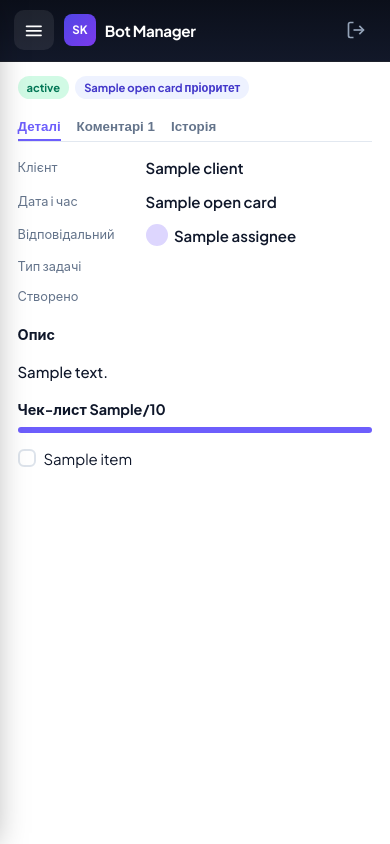
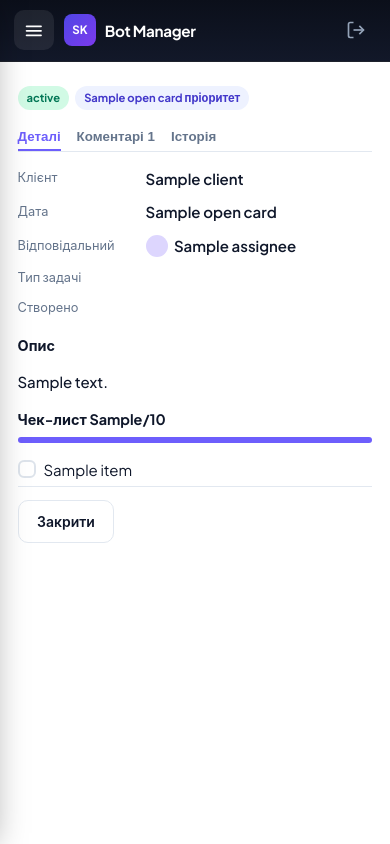
Before and after one commit to Undrey-ua/SK_Bot_Manager, a Python web app: template web/templates/tasks.html in a window 390 px wide. Run offline with Jinja, Linux system fonts and the light colour scheme; the template is opened without the code that fills it: most values are stand-ins (such as "Sample title", 1, 10 or a date in 2020).

Commit message:
Зробити вихід з картки задачі явним і прибрати вибір часу, щоб на мобільному не плутати закриття зі скасуванням.
Co-authored-by: Cursor <cursoragent@cursor.com>

```diff
--- a/web/static/tasks.css
+++ b/web/static/tasks.css
@@ -519,6 +519,12 @@
   display: flex;
   gap: 0.6rem;
   align-items: flex-start;
+  justify-content: space-between;
+}
+
+.tm-drawer__heading {
+  min-width: 0;
+  flex: 1;
 }
 
 .tm-drawer__heading h2 {
@@ -529,15 +535,8 @@
 
 .tm-drawer__id { color: var(--muted); font-size: 0.8rem; }
 
-.tm-drawer__back {
-  display: none;
-  width: 32px;
-  height: 32px;
-  border-radius: 999px;
-  background: #f1f5f9;
-  align-items: center;
-  justify-content: center;
-  color: inherit;
+.tm-drawer__close {
+  flex-shrink: 0;
 }
 
 .tm-drawer__badges {
@@ -756,6 +755,18 @@
   border-top: 1px solid var(--border);
 }
 
+.tm-drawer__footer .btn {
+  min-height: 2.4rem;
+}
+
+.tm-drawer__footer form {
+  flex: 1 1 100%;
+}
+
+.tm-drawer__footer form .btn {
+  width: 100%;
+}
+
 .tm-empty { color: var(--muted); margin: 0.5rem 0; }
 
 .tm-plans {
@@ -782,8 +793,24 @@
     z-index: 40;
     border-radius: 0;
     overflow: auto;
+    padding-top: max(1rem, env(safe-area-inset-top));
+    padding-bottom: 0;
   }
-  .tm-drawer__back { display: inline-flex; }
+  .tm-drawer__header {
+    position: sticky;
+    top: 0;
+    z-index: 2;
+    background: #fff;
+    padding-bottom: 0.65rem;
+  }
+  .tm-drawer__footer {
+    position: sticky;
+    bottom: 0;
+    z-index: 2;
+    background: #fff;
+    margin-top: auto;
+    padding-bottom: max(0.85rem, env(safe-area-inset-bottom));
+  }
   .tm-kanban { grid-template-columns: repeat(5, minmax(240px, 1fr)); }
   .tm-cal__chips { display: none; }
   .tm-cal__dots { display: flex; }
--- a/web/templates/partials/tm_drawer.html
+++ b/web/templates/partials/tm_drawer.html
@@ -1,11 +1,12 @@
 <aside class="tm-drawer" id="tm-drawer" {% if not open_task %}hidden{% endif %} data-open="{% if open_task %}1{% else %}0{% endif %}">
   {% if open_task %}
+  {% set close_href = "/tasks" ~ tasks_page_query(manager_id=selected_manager_id, status=status_filter, kind=selected_kind, view=current_view, q=search_q, client_id=selected_client_id, priority=selected_priority, deadline=selected_deadline, workflow=selected_workflow, year=workspace.calendar_year, month=workspace.calendar_month, cal_day=cal_day) %}
   <header class="tm-drawer__header">
-    <a class="tm-drawer__back" href="/tasks{{ tasks_page_query(manager_id=selected_manager_id, status=status_filter, kind=selected_kind, view=current_view, q=search_q, client_id=selected_client_id, priority=selected_priority, deadline=selected_deadline, workflow=selected_workflow, year=workspace.calendar_year, month=workspace.calendar_month, cal_day=cal_day) }}" aria-label="Закрити">←</a>
     <div class="tm-drawer__heading">
       <h2>{{ open_task.title }}</h2>
       <span class="tm-drawer__id">#{{ open_task.id }}</span>
     </div>
+    <a class="btn btn-secondary btn-sm tm-drawer__close" href="{{ close_href }}">Закрити</a>
   </header>
   <div class="tm-drawer__badges">
     <span class="tm-pill tm-pill--{{ open_card.status }}">{{ open_card.status_label }}</span>
@@ -20,7 +21,7 @@
   <section class="tm-tab is-active" data-tm-panel="details">
     <dl class="tm-facts">
       <div><dt>Клієнт</dt><dd>{% if open_task.client %}{{ open_task.client.name }}{% else %}—{% endif %}</dd></div>
-      <div><dt>Дата і час</dt><dd>{{ open_card.when_label }}</dd></div>
+      <div><dt>Дата</dt><dd>{{ open_card.when_label }}</dd></div>
       <div><dt>Відповідальний</dt><dd><span class="tm-avatar tm-avatar--sm">{{ user_initials(open_task.assignee.name if open_task.assignee else '') }}</span> {{ open_task.assignee.name if open_task.assignee else '—' }}</dd></div>
       <div><dt>Тип задачі</dt><dd>{{ manager_task_kind_label(open_task.kind) }}</dd></div>
       <div><dt>Створено</dt><dd>{{ format_dt(open_task.created_at) }}</dd></div>
@@ -76,14 +77,9 @@
           {% endfor %}
         </select>
       </label>
-      <div class="tm-edit__row">
-        <label>Дата
-          <input type="date" name="deadline" value="{% if open_task.deadline %}{{ open_task.deadline.isoformat() }}{% endif %}">
-        </label>
-        <label>Час
-          <input type="time" name="due_time" value="{{ open_task.due_time or '' }}">
-        </label>
-      </div>
+      <label>Дата
+        <input type="date" name="deadline" value="{% if open_task.deadline %}{{ open_task.deadline.isoformat() }}{% endif %}">
+      </label>
       <label>Опис
         <textarea name="comment" rows="4" class="multiline-text">{{ open_task.comment or '' }}</textarea>
       </label>
@@ -167,15 +163,16 @@
     </ol>
   </section>
 
-  {% if can_manage_task(current_user, assignee_id=open_task.assignee_id) %}
   <footer class="tm-drawer__footer">
+    <a class="btn btn-secondary" href="{{ close_href }}">Закрити</a>
+    {% if can_manage_task(current_user, assignee_id=open_task.assignee_id) %}
     <button type="submit" form="tm-edit-form" class="btn btn-primary">Зберегти зміни</button>
     <form method="post" action="/tasks/delete" onsubmit="return confirm('Скасувати задачу #{{ open_task.id }}?');">
       <input type="hidden" name="task_id" value="{{ open_task.id }}">
       <input type="hidden" name="return_view" value="{{ current_view }}">
       <button type="submit" class="btn btn-danger">Скасувати задачу</button>
     </form>
+    {% endif %}
   </footer>
   {% endif %}
-  {% endif %}
 </aside>
```
Also changed, not shown: web/routes_panel.py (+0 -12 lines), web/templates/partials/task_create_modal.html (+3 -8 lines).
